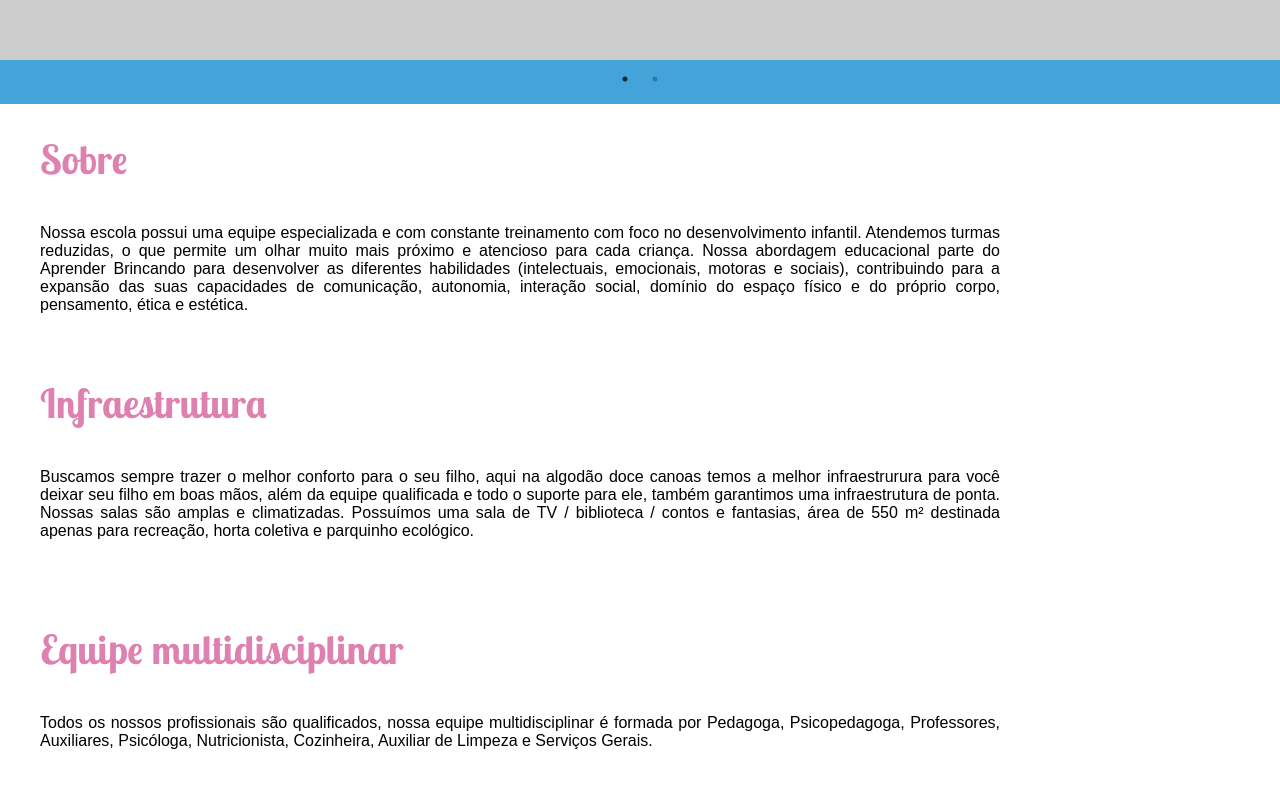
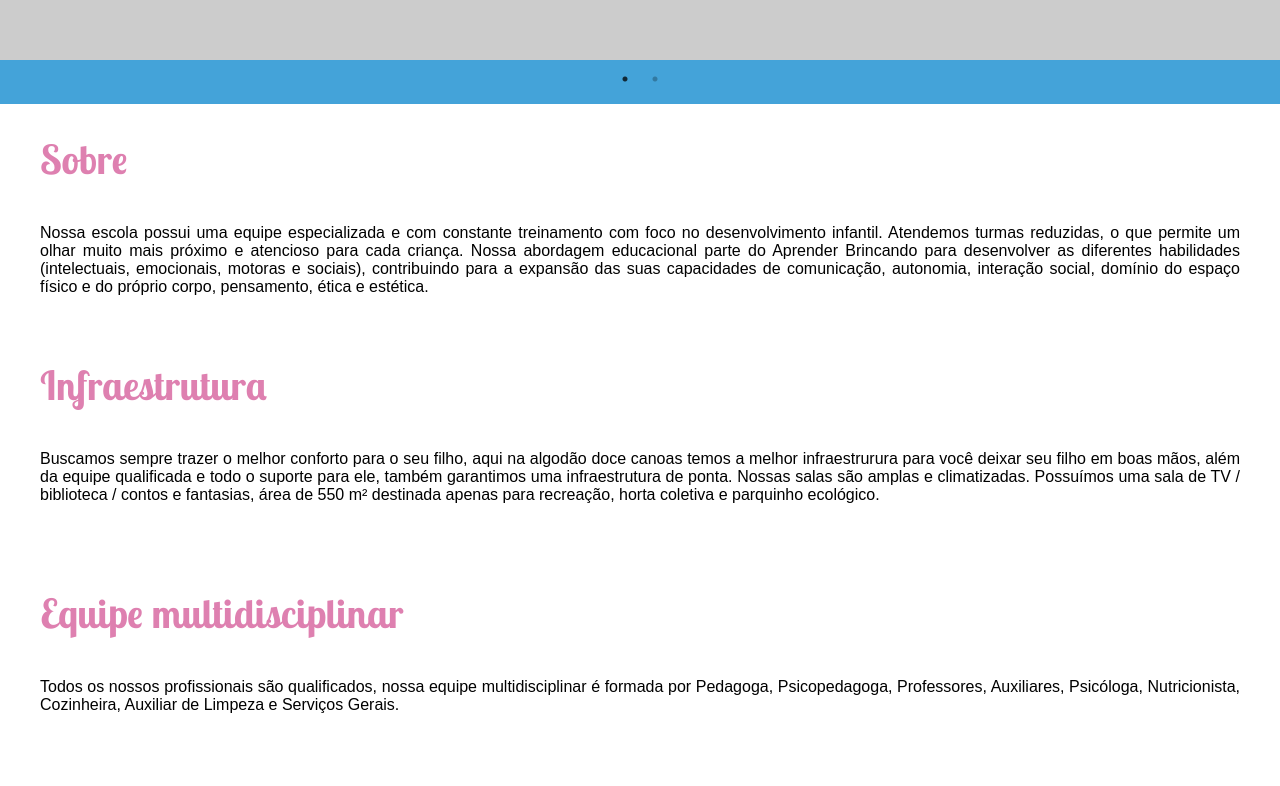
Before and after one commit to WillDevAC/CANOAS-DEMO, a Next.js app: page /home in a window 1280 px wide. Shown: the part 1240-2026 px from the top of the page. Built offline with nearby package versions, Linux system fonts and the light colour scheme; a web font is replaced by a local one.

Commit message:
feature/section-about-2-fix-2

```diff
--- a/src/components/about/index.tsx
+++ b/src/components/about/index.tsx
@@ -1,10 +1,9 @@
 import React from 'react';
-
-import { Paragraph } from '../../templates/home/styles';
 
 import {
    Grid,
    Text,
+   Paragraph,
    About,
    Image,
    ButtonContainer,
--- a/src/components/about/styles.ts
+++ b/src/components/about/styles.ts
@@ -44,6 +44,19 @@ export const Text = styled.div`
   justify-content: center;
 `;
 
+export const Paragraph = styled.p`
+  color: black;
+  text-align: justify;
+  padding-bottom: 2%;
+  width: 80%;
+  font-size: 1rem;
+  padding-top: 2%;
+
+  @media screen and (max-width: 850px) {
+    width: 100%;
+  }
+`;
+
 export const ButtonContainer = styled.div`
   display: flex;
   align-items: flex-start;
--- a/src/components/about2/index.tsx
+++ b/src/components/about2/index.tsx
@@ -1,14 +1,13 @@
 import React from 'react';
 
 import { Title } from '../../templates/home/styles';
-
-import { Paragraph } from '../../templates/home/styles';
 
 import {
    Container,
    FlexContainer,
    Image,
-   About
+   About,
+   Paragraph
    }
   from './styles';
 
--- a/src/components/about2/styles.ts
+++ b/src/components/about2/styles.ts
@@ -37,6 +37,19 @@ export const Image = styled.div`
   }
 `;
 
+export const Paragraph = styled.p`
+  color: black;
+  text-align: justify;
+  padding-bottom: 2%;
+  width: 80%;
+  font-size: 1rem;
+  padding-top: 2%;
+
+  @media screen and (max-width: 1280px) {
+    width: 100%;
+  }
+`;
+
 export const About = styled.div`
-
+  text-align: left;
 `;
--- a/src/templates/home/styles.ts
+++ b/src/templates/home/styles.ts
@@ -15,16 +15,3 @@ export const Title = styled.h1<Props>`
     font-size: 2rem;
   }
 `;
-
-export const Paragraph = styled.p`
-  color: black;
-  text-align: justify;
-  padding-bottom: 2%;
-  width: 80%;
-  font-size: ${props => props.color == 'primary' ? '1.2rem' : '1rem'};
-  padding-top: 2%;
-
-  @media screen and (max-width: 850px) {
-    width: 100%;
-  }
-`;
```
